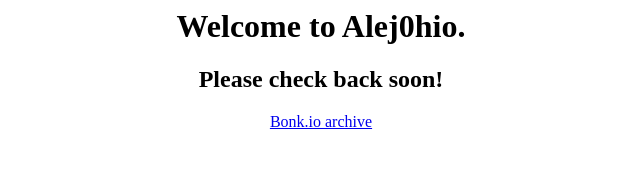
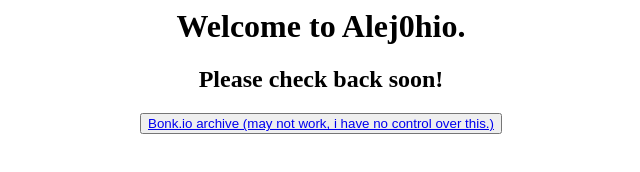
Before and after one commit to PitsPower/Alej0hio.github.io, a plain HTML site: page index.html in a window 1280 px wide. Shown: the whole page, without its empty margins (319-959 px from the left). Drawn offline with Linux system fonts and the light colour scheme.

Commit message:
Testing something
Please let me know about bugs

```diff
--- a/index.html
+++ b/index.html
@@ -1,4 +1,4 @@
 <title>Alej0hio</title>
 <center><h1>Welcome to Alej0hio.</h1>
 <h2>Please check back soon!</h2>
-<a href="https://alej0hio.github.io/bonkioarchive/index.html">Bonk.io archive</a>
+<button><a href="https://alej0hio.github.io/bonkioarchive/index.html">Bonk.io archive (may not work, i have no control over this.)</a></button>
```
